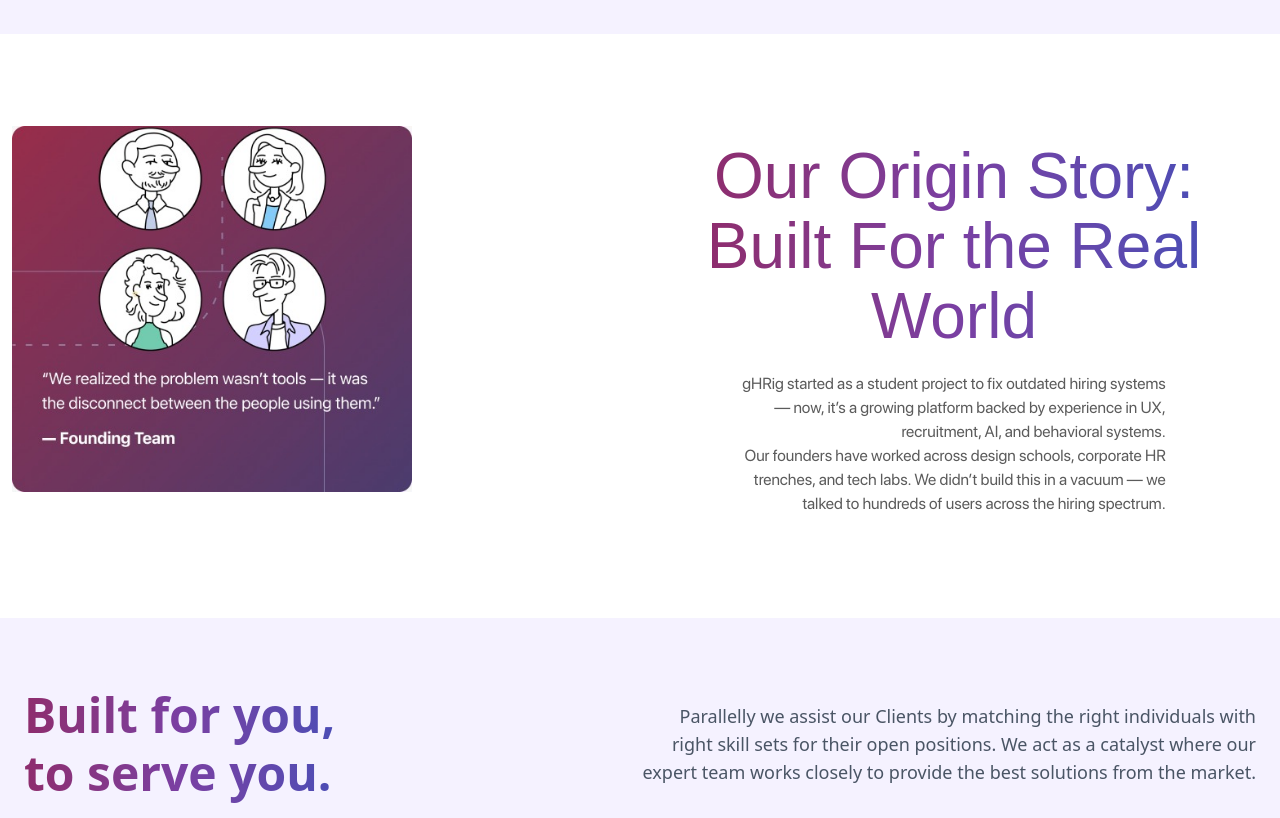
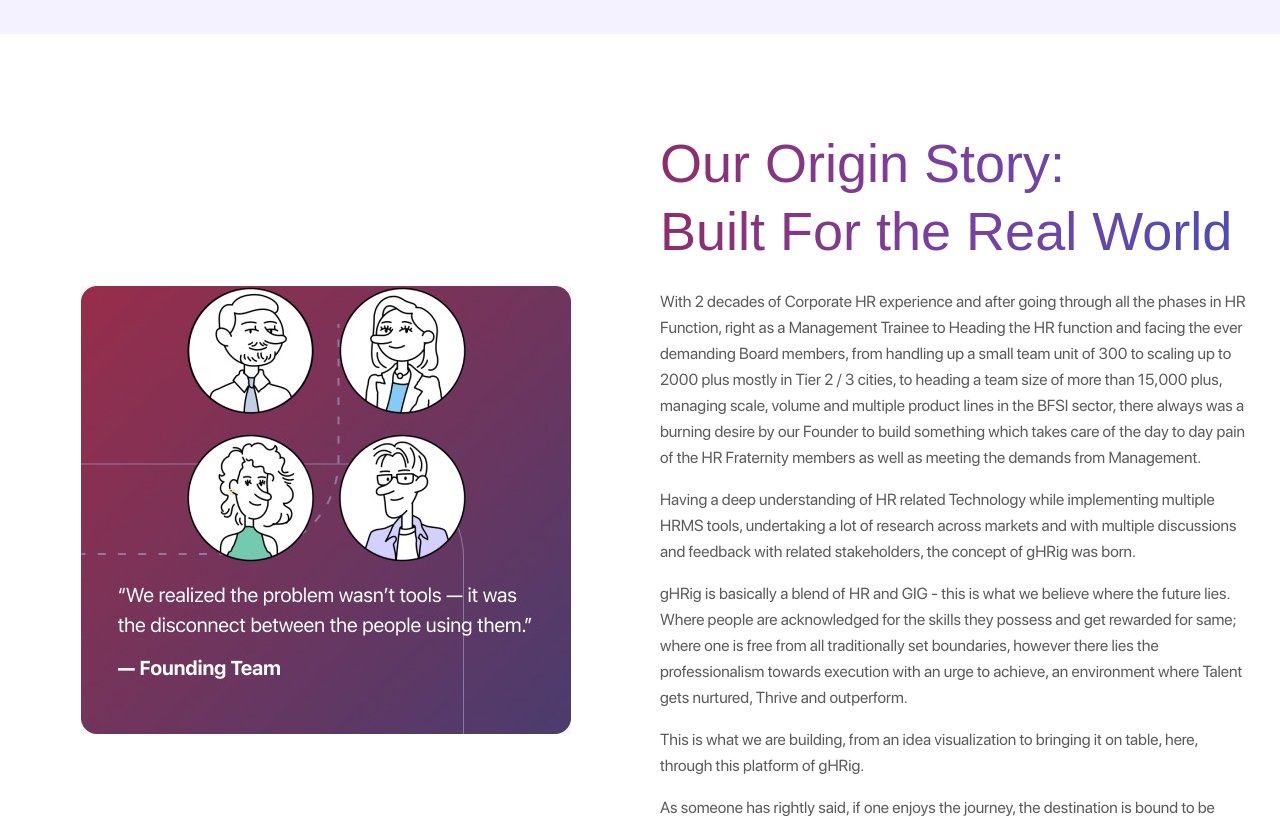
Before and after one commit to Vishal-coder8400/ghrig-new-updated-website, a Next.js app: page /about_us in a window 1280 px wide. Shown: the part 1540-2358 px from the top of the page. Built offline with nearby package versions, Linux system fonts and the light colour scheme.

Commit message:
changes from client

```diff
--- a/app/about_us/our_story.jsx
+++ b/app/about_us/our_story.jsx
@@ -2,23 +2,33 @@
 import Image from "next/image";
 import origin_story from "../../public/assets/images/neworigin_story.png";
 
-export default function our_story() {
+export default function OurStory() {
   return (
-    <div>
-      <div className="flex p-3 justify-center">
-        <div className="grid grid-cols-1 md:grid-cols-2 py-8 sm:py-20 max-w-7xl w-full ">
-          <div className=" col-span-1">
-            <Image src={origin_story} alt="" height={400} width={400} />
+    <section className="w-full bg-white overflow-hidden">
+      <div className="max-w-7xl mx-auto px-4 sm:px-6 lg:px-8 py-16 sm:py-24">
+
+        <div className="grid grid-cols-1 md:grid-cols-2 gap-10 items-center">
+
+          {/* LEFT IMAGE */}
+          <div className="flex justify-center">
+            <Image
+              src={origin_story}
+              alt="Our Origin Story"
+              className="max-w-full h-auto object-contain"
+              priority
+            />
           </div>
-          <div className="flex flex-col justify-center items-center h-100 col-span-1">
+
+          {/* RIGHT CONTENT */}
+          <div className="flex flex-col justify-center">
+
             <h2
               className="
-    text-start sm:text-center
+                font_family_jakarta
                 font-medium
-    font_family_jakarta
-    text-[39px] sm:text-[64px]
-    leading-tight sm:leading-[1.1]
-    py-1
+                text-[36px] sm:text-[54px]
+                leading-tight
+                mb-6
                 bg-gradient-to-r
                 from-[#8E2C6D]
                 via-[#7A3FA2]
@@ -27,26 +37,44 @@
                 text-transparent
               "
             >
-  Our Origin Story: <br className="hidden lg:block" />
-  Built For the Real
-  <br className="hidden lg:block" /> World
+              Our Origin Story:
+              <br />
+              Built For the Real World
             </h2>
 
-            <p className="mt-4 text-[#141414B2] text-start sm:text-end font-medium text-[16px] font_family_display">
-              gHRig started as a student project to fix outdated hiring systems{" "}
-              <br className="hidden lg:block" />— now, it’s a growing platform
-              backed by experience in UX, <br className="hidden lg:block" />
-              recruitment, AI, and behavioral systems.
-              <br className="hidden lg:block" />
-              Our founders have worked across design schools, corporate HR
-              <br className="hidden lg:block" /> trenches, and tech labs. We
-              didn’t build this in a vacuum — we
-              <br className="hidden lg:block" /> talked to hundreds of users
-              across the hiring spectrum.
+            <div className="space-y-4 text-[#141414B2] text-[16px] font_family_display leading-relaxed">
+
+              <p>
+                With 2 decades of Corporate HR experience and after going through all the phases in HR Function, right as a Management Trainee to Heading the HR function and facing the ever demanding Board members, from handling up a small team unit of 300 to scaling up to 2000 plus mostly in Tier 2 / 3 cities, to heading a team size of more than 15,000 plus, managing scale, volume and multiple product lines in the BFSI sector, there always was a burning desire by our Founder to build something which takes care of the day to day pain of the HR Fraternity members as well as meeting the demands from Management.
               </p>
+
+              <p>
+                Having a deep understanding of HR related Technology while implementing multiple HRMS tools, undertaking a lot of research across markets and with multiple discussions and feedback with related stakeholders, the concept of gHRig was born.
+              </p>
+
+              <p>
+                gHRig is basically a blend of HR and GIG - this is what we believe where the future lies. Where people are acknowledged for the skills they possess and get rewarded for same; where one is free from all traditionally set boundaries, however there lies the professionalism towards execution with an urge to achieve, an environment where Talent gets nurtured, Thrive and outperform.
+              </p>
+
+              <p>
+                This is what we are building, from an idea visualization to bringing it on table, here, through this platform of gHRig.
+              </p>
+
+              <p>
+                As someone has rightly said, if one enjoys the journey, the destination is bound to be beautiful.
+              </p>
+
+              <p className="font-semibold text-[#141414]">
+                Welcome to the gHRig Fraternity !!!
+              </p>
+
             </div>
+
           </div>
+
         </div>
+
       </div>
+    </section>
   );
 }
--- a/app/home/Testimonials.jsx
+++ b/app/home/Testimonials.jsx
@@ -25,30 +25,7 @@
     text:
       "Kundkund – The Tesla of financial services. A brief consultation nearly doubled my investment returns. The future is bright! 🌟",
   },
-  {
-    name: "Sebas",
-    handle: "@sebaskedoya",
-    text:
-      "Once you start using @Kundkund, there's no going back. Analyzing IPOs has never been easier! 🔥🔥",
-  },
-  {
-    name: "Piero Madu",
-    handle: "@pieromadu",
-    text:
-      "@Kundkund has revolutionized my investment strategy. Essential for maximizing returns ⚡",
-  },
-  {
-    name: "George Klein",
-    handle: "@GeorgeBlue94",
-    text:
-      "Kundkund is the culmination of a year’s work by many experts. The future of finance! 💎",
-  },
-  {
-    name: "Faiz W",
-    handle: "@Faiz",
-    text:
-      "Incredible! My portfolio grew by 15% in no time 😱",
-  },
+
 ];
 
 export default function TestimonialsSection() {
--- a/app/services/what_stand.jsx
+++ b/app/services/what_stand.jsx
@@ -70,12 +70,7 @@
 </h2>
 
           </div>
-          <div>
-            <p className="text-[#141414B2] mt-3 md:text-right text-[16px] font-medium font_family_display">
-              Mollit in laborum tempor Lorem incididunt irure. Aute eu ex ad sunt.
-              Pariatur sint culpa do incididunt eiusmod eiusmod culpa.
-            </p>
-          </div>
+
         </div>
       </div>
 
--- a/components/footer.jsx
+++ b/components/footer.jsx
@@ -22,8 +22,8 @@
       <div className="relative z-10 flex flex-col items-center gap-8 lg:gap-12 pt-10 lg:pt-14 pb-10">
         {/* TOP CARD */}
         <div
-          className="flex flex-col lg:flex-row items-start gap-6 lg:gap-24 px-6 lg:px-12 py-8 lg:py-10 self-stretch w-full rounded-2xl"
-          style={{ backgroundColor: "#F1E7EA" }}
+          className="flex flex-col lg:flex-row items-start gap-6 lg:gap-24 px-6 lg:px-12 py-8 lg:py-10 self-stretch w-full rounded-2xl "
+          style={{ backgroundColor: "#F8F3F1" }}
         >
           {/* Logo Section (UNCHANGED) */}
           <div className="flex items-center gap-2 invert">
```
Lines whose indentation alone changed are shown as unchanged.
